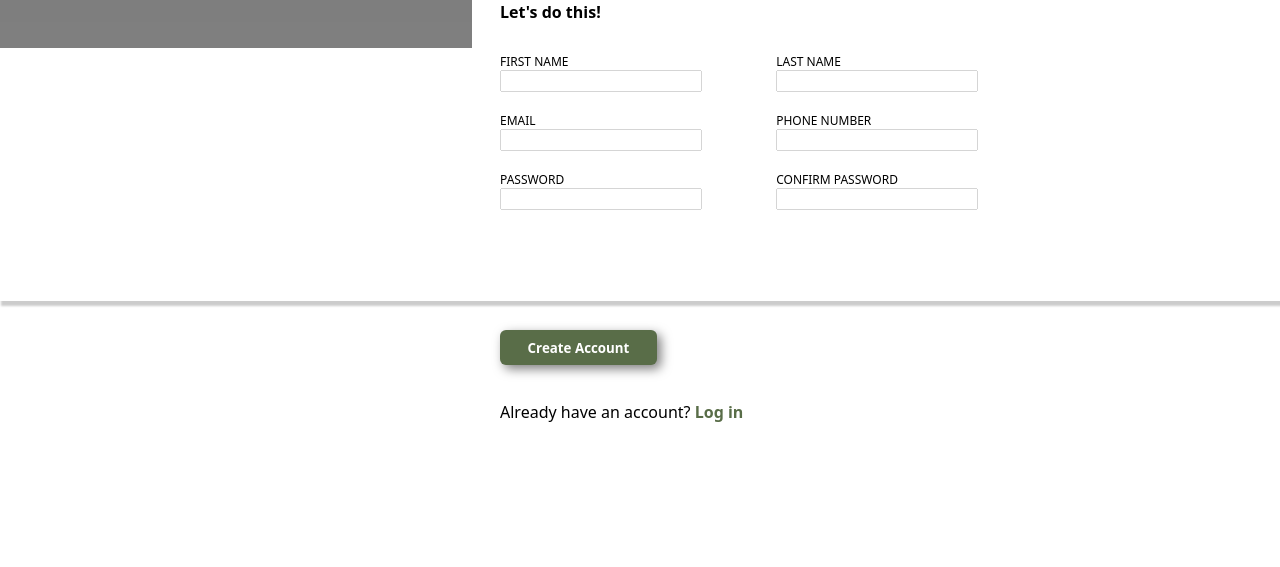
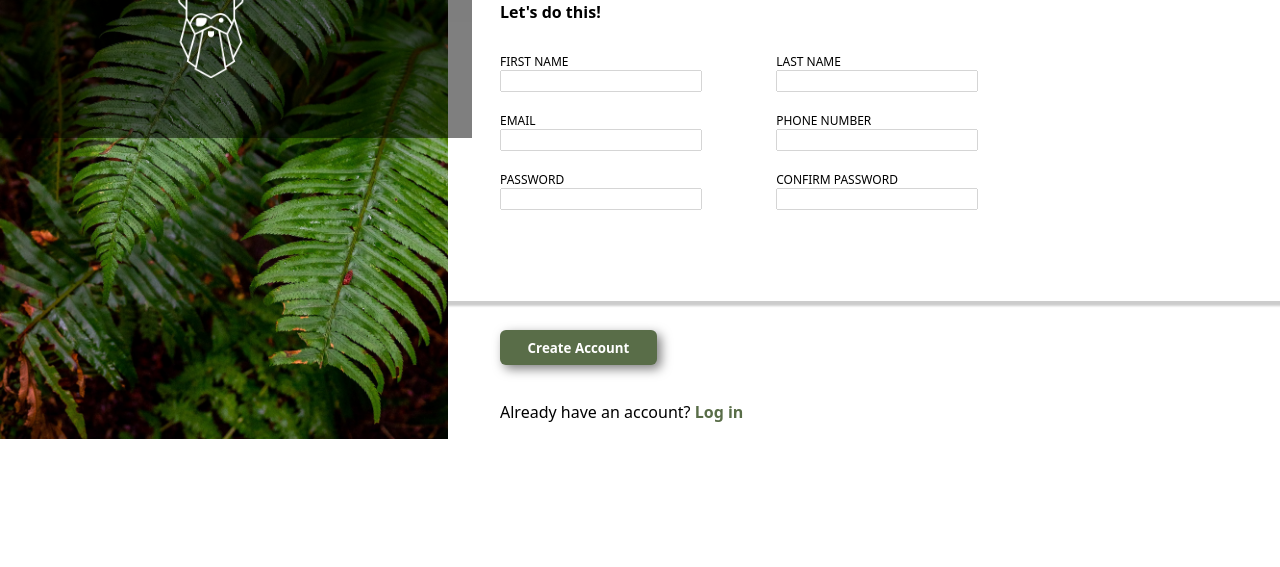
Before and after one commit to Ult1mat3S/sign-up-form-TOP, a plain HTML site: page index.html in a window 1280 px wide. Shown: the part 233-800 px from the top of the page. Drawn offline with Linux system fonts and the light colour scheme; the site is published under a folder, as on GitHub Pages, so addresses that start at the root find nothing.

Commit message:
Update index.html

```diff
--- a/index.html
+++ b/index.html
@@ -15,7 +15,7 @@
 
 
     <div class="container">
-        <img src="/plant.jpg" class="background-container" alt="" />
+        <img src="plant.jpg" class="background-container" alt="" />
         <h5>This is not a real online service! You know you need something like this in your life to help you realize
             your deepest
             dreams. <br> Sign up <em>now</em> to get started.</h5>
@@ -24,7 +24,7 @@
     </div>
 
     <div class="odin-logo-container">
-        <img id="odin-logo" src="/odin-lined.png" alt="">
+        <img id="odin-logo" src="odin-lined.png" alt="">
         <p>ODIN</p>
     </div>
 
```
